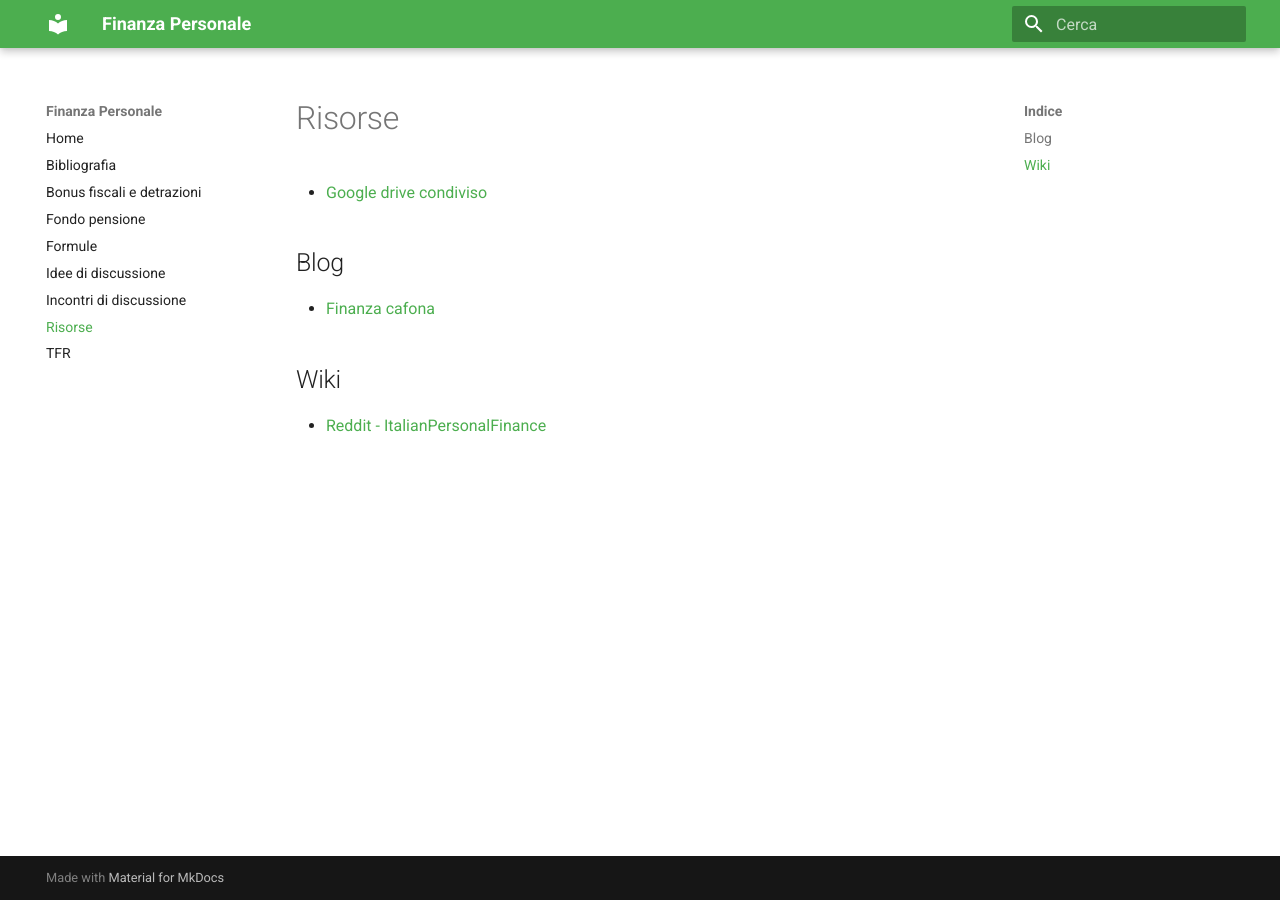
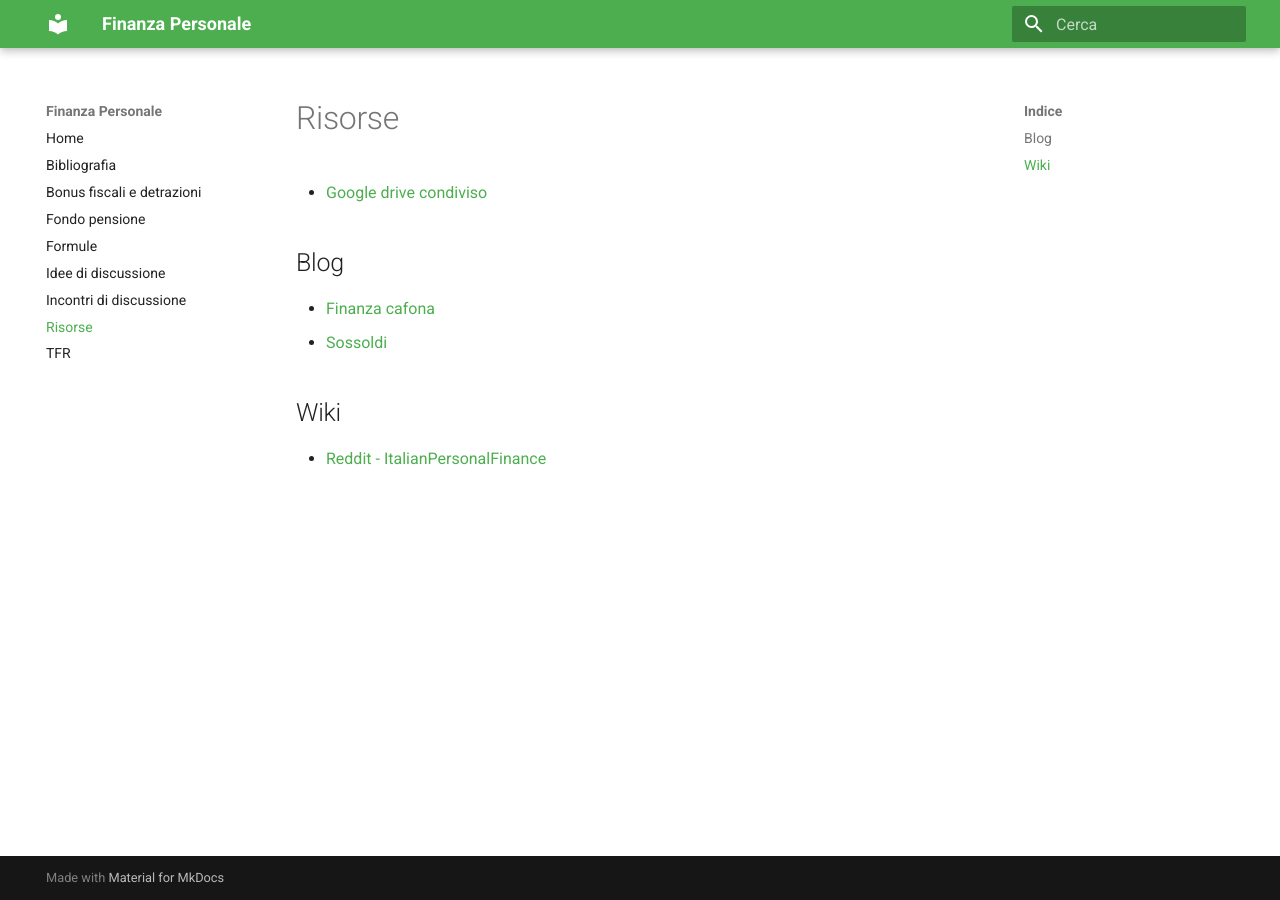
Before and after one commit to simgunz/wiki-finanza-personale, an MkDocs documentation site: the page built from docs/risorse.md, in a window 1280 px wide. Built offline with MkDocs 1.6.1 and Material for MkDocs 9.7.7, drawn with Linux system fonts in a browser that asks for light colours.

Commit message:
Aggiunto blog sossoldi a risorse

```diff
--- a/docs/risorse.md
+++ b/docs/risorse.md
@@ -7,6 +7,7 @@
 ## Blog
 
 - [Finanza cafona](https://finanzacafona.it/)
+- [Sossoldi](https://sossoldi.org/)
 
 ## Wiki
 
```
